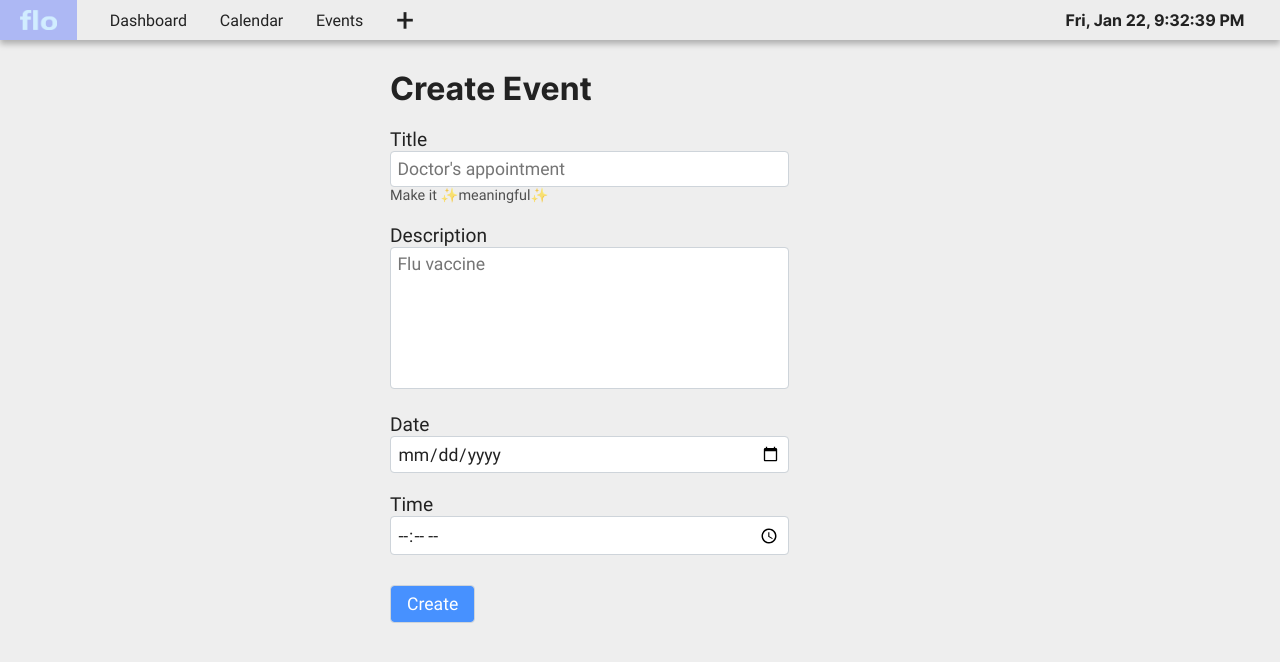
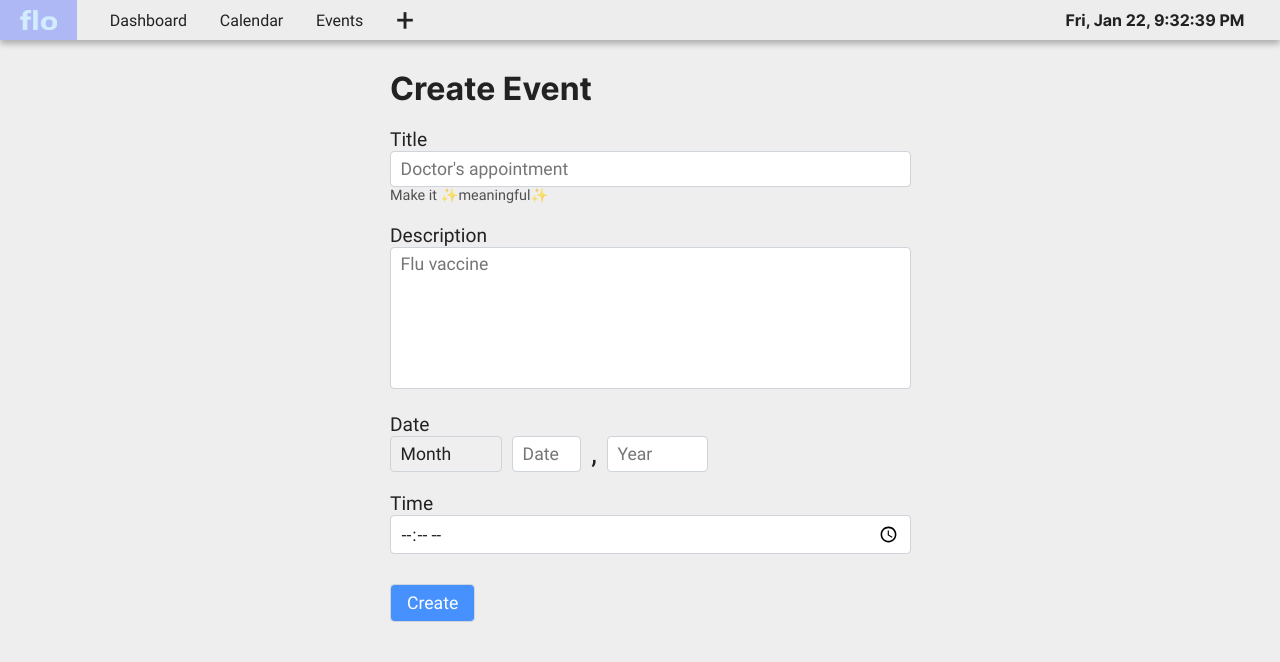
Before and after one commit to giilbert/flo-planner, a React (Vite) app: page /events/add in a window 1280 px wide. Shown: the top 662 px of the page. Built offline with nearby package versions, Linux system fonts and the light colour scheme.

Commit message:
changed date input

```diff
--- a/src/css/CreateEvent.css
+++ b/src/css/CreateEvent.css
@@ -10,19 +10,45 @@
 }
 
 .create-event input,
-.create-event textarea {
+.create-event textarea,
+.date-input select {
     -webkit-appearance: none;
     outline: none;
     font-size: 1.1rem;
     width: 100%;
-    max-width: 24rem;
     min-height: 1.3rem;
-    padding: 0.4rem;
+    padding: 0.4rem 0.6rem;
     appearance: none;
     background-clip: padding-box;
     border: 1px solid #ced4da;
     border-radius: 0.25rem;
     transition: box-shadow ease-in-out 50ms;
+}
+
+.date-input {
+    display: flex;
+    flex-direction: row;
+}
+
+.date-input p {
+    font-size: 1.8rem;
+}
+
+.date-input select {
+    appearance: initial;
+    width: 7rem;
+}
+
+.date-input input[placeholder='Date'] {
+    width: 3rem;
+}
+
+.date-input input[placeholder='Year'] {
+    width: 5rem;
+}
+
+.date-input * {
+    margin-right: 10px;
 }
 
 .create-event textarea {
--- a/src/pages/CreateEvent.js
+++ b/src/pages/CreateEvent.js
@@ -1,4 +1,4 @@
-import React, { createContext, useContext, useState } from 'react';
+import React, { createContext, createRef, useContext, useState } from 'react';
 
 import '../css/CreateEvent.css'
 
@@ -77,11 +77,7 @@ function Input({ name, placeholder, description, type = "text" }) {
             )
             break;
         case 'date':
-            input = <input
-                type="date"
-                onChange={updateState}
-                value="mm-dd-yyyy"
-            />
+            input = <DateInput name={name} />
             break;
         case 'time':
             input = <input
@@ -99,3 +95,47 @@ function Input({ name, placeholder, description, type = "text" }) {
         </div>
     )
 }
+
+const DateInput = ({ name }) => {
+    const monthRef = createRef();
+    const dateRef = createRef();
+    const yearRef = createRef();
+    const { inputValues, setInputValues } = useContext(FormContext);
+
+    const updateState = () => {
+        const a = inputValues;
+        a[name] = {
+            month: monthRef.current.value,
+            date: dateRef.current.value,
+            year: yearRef.current.value,
+        };
+
+        setInputValues(a)
+    }
+
+    return (
+        <div className="date-input" onChange={updateState}>
+            <select ref={monthRef}>
+                <option>Month</option>
+                <option>January</option>
+                <option>February</option>
+                <option>March</option>
+                <option>April</option>
+                <option>May</option>
+                <option>June</option>
+                <option>July</option>
+                <option>August</option>
+                <option>September</option>
+                <option>October</option>
+                <option>November</option>
+                <option>December</option>
+            </select>
+
+            <input placeholder="Date" ref={dateRef} maxLength="2" />
+
+            <p>, </p>
+
+            <input placeholder="Year" ref={yearRef} maxLength="4" />
+        </div>
+    )
+}
```
